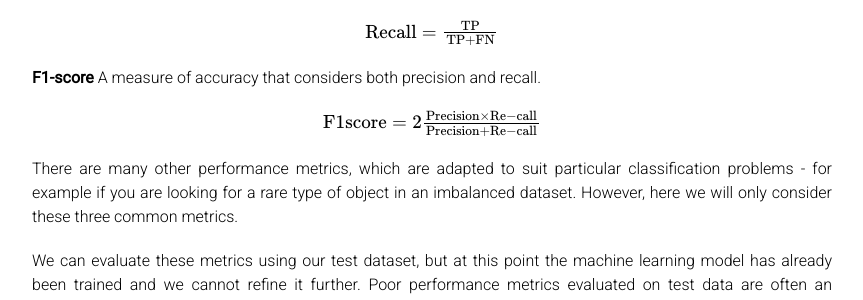
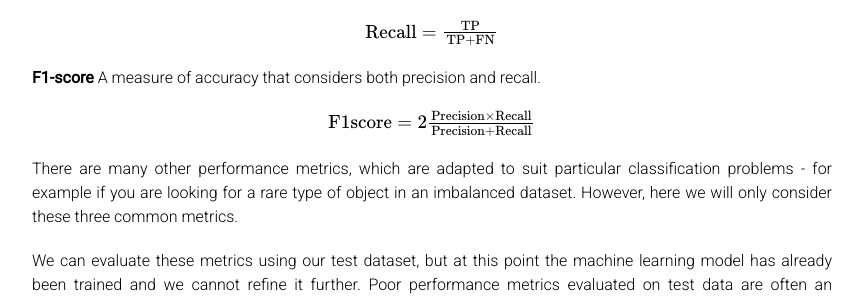
Before and after one commit to as595/csc-2019, a Jekyll site: the page built from classification.md, in a window 1280 px wide and 900 px high, scrolled down 9776 px. Shown: the part 150-450 px from the top of the window, without its empty margins (208-1071 px from the left). Built offline with Jekyll 4.4.1, drawn with Linux system fonts in a browser that asks for light colours; formulas are drawn with MathJax 3.

Commit message:
Update classification.md

```diff
--- a/classification.md
+++ b/classification.md
@@ -272,7 +272,7 @@ Some commonly used performance metrics are:
 
 **F1-score** A measure of accuracy that considers both precision and recall.
 
-<center>$latex {\rm F1score} = 2\frac{\rm Precision \times Re-call}{\rm Precision + Re-call}$</center>
+<center>$latex {\rm F1score} = 2\frac{\rm Precision \times Recall}{\rm Precision + Recall}$</center>
 
 There are many other performance metrics, which are adapted to suit particular classification problems - for example if you are looking for a rare type of object in an imbalanced dataset. However, here we will only consider these three common metrics.
 
```
